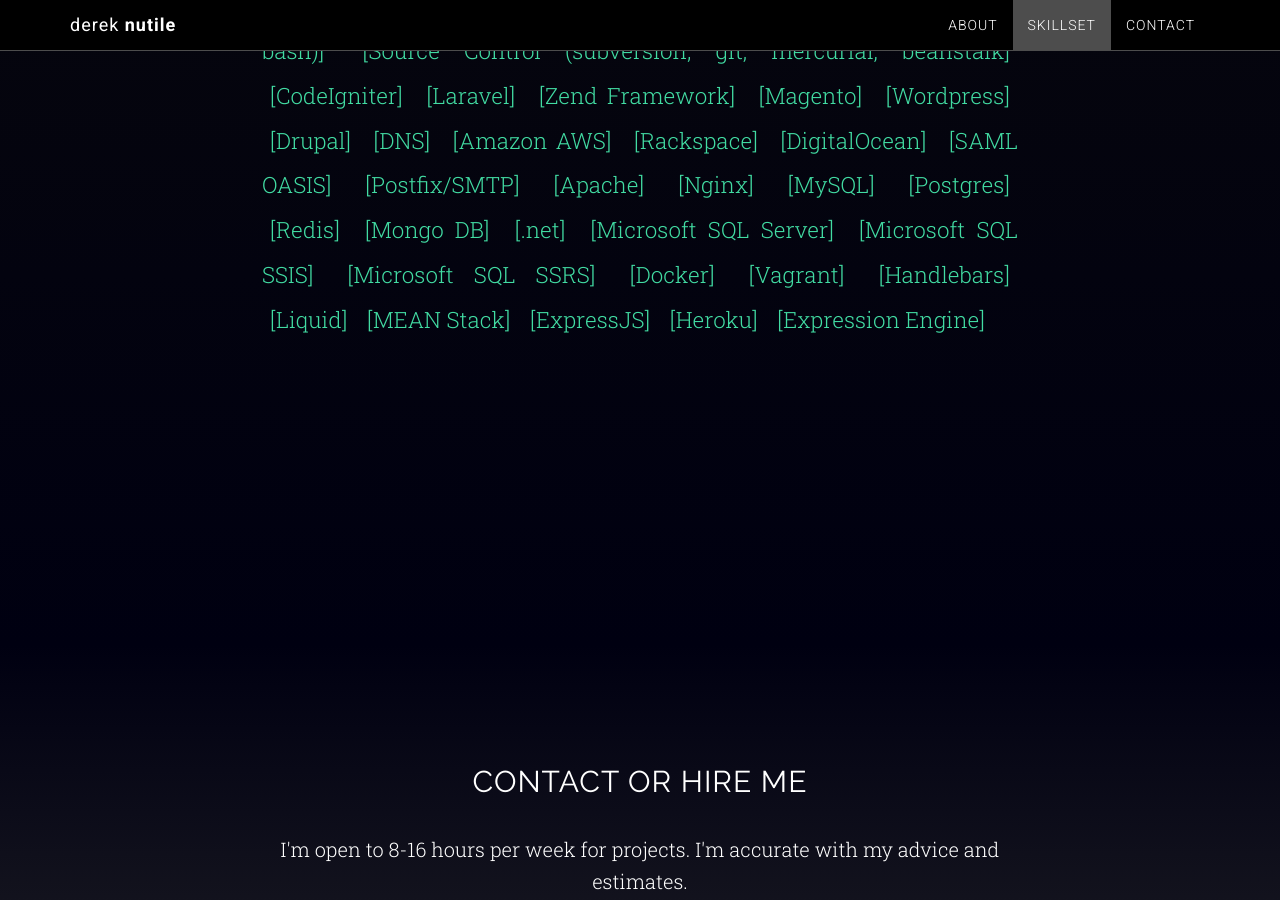
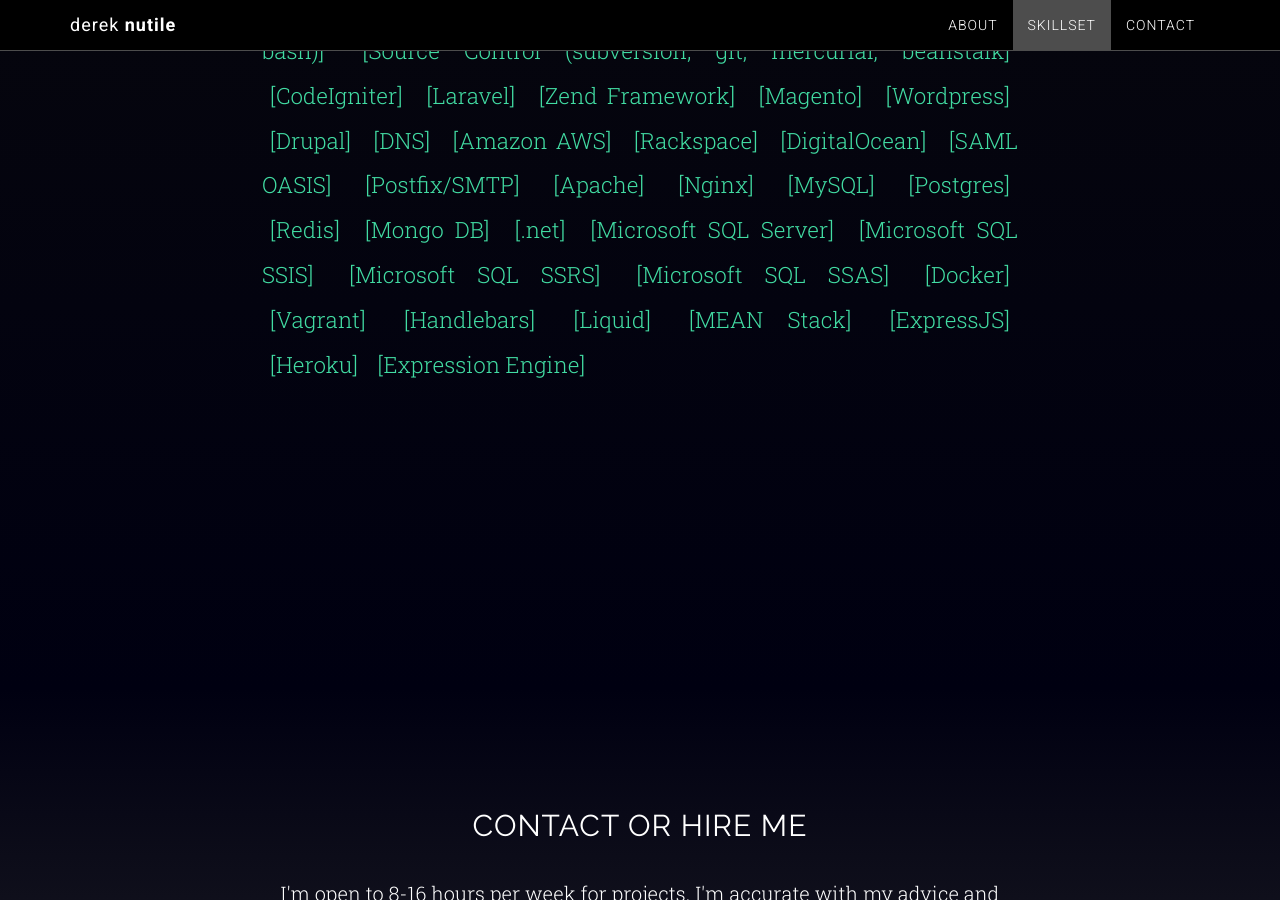
Before and after one commit to dereknutile/dereknutile.github.io, a Jekyll site: the page built from index.html, in a window 1280 px wide and 900 px high, scrolled down 2330 px. Built offline with Jekyll 4.4.1, drawn with Linux system fonts in a browser that asks for light colours.

Commit message:
Adds SSAS to expertise.

```diff
--- a/_data/expertise.yml
+++ b/_data/expertise.yml
@@ -167,6 +167,10 @@
   title: "Microsoft SQL SSRS"
   category: "sql data reporting"
 
+- url: "https://msdn.microsoft.com/en-us/library/bb522607.aspx"
+  title: "Microsoft SQL SSAS"
+  category: "sql data reporting analysis business analytics"
+
 - url: "https://www.docker.com/"
   title: "Docker"
   category: "package distributed automation automate workflow virtual"
```
